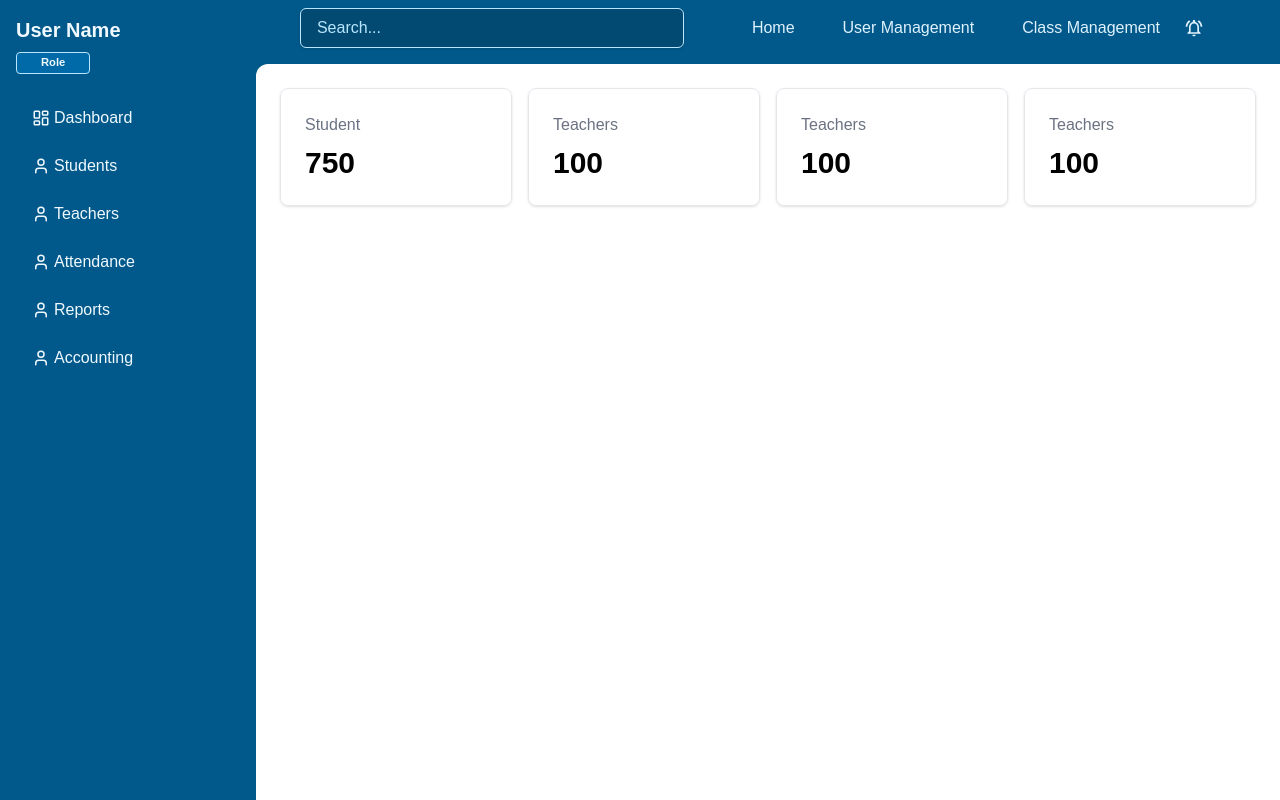
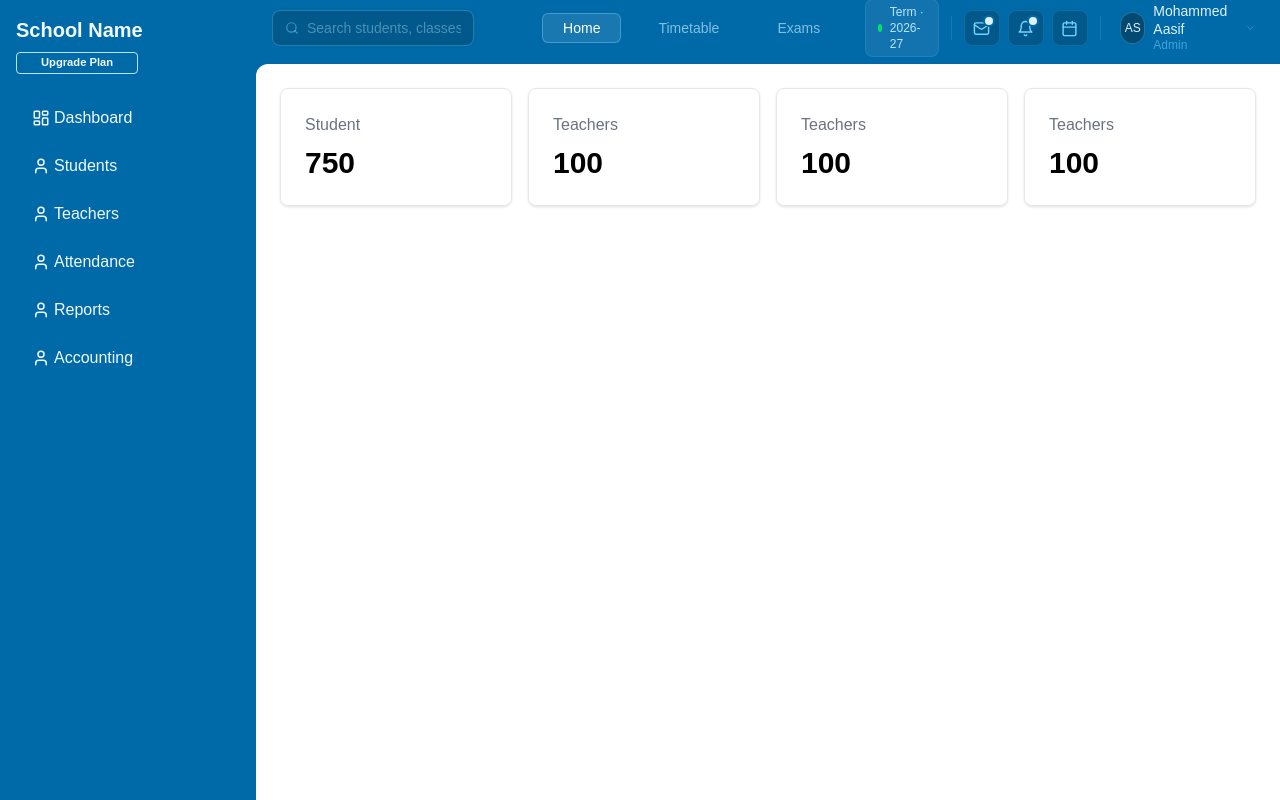
Before and after one commit to webdexx/school_saas_frontend, a React (Vite) app: page / in a window 1280 px wide. Built offline with nearby package versions, Linux system fonts and the light colour scheme.

Commit message:
Updated Navbar Styles and changed color scheme

```diff
--- a/index.html
+++ b/index.html
@@ -6,7 +6,7 @@
     <meta name="viewport" content="width=device-width, initial-scale=1.0" />
     <title>frontend</title>
   </head>
-  <body class="bg-sky-800">
+  <body class="bg-sky-700">
     <div id="root"></div>
     <script type="module" src="/src/main.tsx"></script>
   </body>
--- a/src/components/organisms/Navbar.tsx
+++ b/src/components/organisms/Navbar.tsx
@@ -1,37 +1,97 @@
-import { navbarMenu } from "@/constants/navbarMenu";
 import { useState } from "react";
-import { MdOutlineNotifications, MdOutlineNotificationsActive  } from "react-icons/md";
+import {
+  LuSearch,
+  LuMail,
+  LuBell,
+  LuCalendar,
+  LuChevronDown,
+} from "react-icons/lu";
 
 const Navbar = () => {
   const [search, setSearch] = useState("");
-  const [notifications, setNotifications] = useState(true);
+  const [activeLink, setActiveLink] = useState("Home");
 
-  const NotificationBell = notifications ? MdOutlineNotificationsActive : MdOutlineNotifications;
+  const navLinks = ["Home", "Timetable", "Exams"];
 
   return (
-    <div className="flex justify-evenly bg-sky-800 h-14 py-2 pe-8">
+    <nav className="flex items-center gap-3 bg-sky-700 h-14 px-4 rounded-xl">
+
+      {/* Search */}
+      <div className="flex items-center gap-2 bg-sky-800 border border-sky-300/30 rounded-lg px-3 h-9 w-sm">
+        <LuSearch size={16} className="text-sky-300/50" />
         <input
           type="text"
-        placeholder="Search..."
+          placeholder="Search students, classes..."
           value={search}
           onChange={(e) => setSearch(e.target.value)}
-        className="rounded-md px-4 min-w-64 w-sm h-10 outline-none bg-sky-900 border border-sky-200 shadow-sm placeholder-sky-200 text-sky-300"
+          className="bg-transparent outline-none text-sky-200 placeholder-sky-200/40 text-sm w-full"
         />
-      <div className="flex text-sky-100">
-        {navbarMenu.map((item) => (
+      </div>
+
+      {/* Nav Links */}
+      <div className="flex items-center gap-4 ml-14">
+        {navLinks.map((link) => (
           <button
-            key={item.id}
-            className="mx-2 text-left text-sky-100 hover:bg-sky-50 hover:text-sky-500 py-1 px-4 overflow-hidden"
+            key={link}
+            onClick={() => setActiveLink(link)}
+            className={`text-sm px-5 py-1 rounded-md transition-all duration-150
+              ${
+                activeLink === link
+                  ? "bg-white/10 text-white border border-sky-300/40"
+                  : "text-sky-200/70 hover:bg-white/8 hover:text-sky-100 border border-transparent"
+              }`}
           >
-            {item.label}
+            {link}
           </button>
         ))}
+      </div>
 
-        <button onClick={() => setNotifications(false)}>
-          <NotificationBell size={20}/>
+      <div className="flex-1" />
+
+      {/* Term Indicator */}
+      <div className="flex items-center gap-2 bg-white/7 border border-sky-300/15 rounded-lg px-3 py-1">
+        <div className="w-2 h-2 rounded-full bg-green-400" />
+        <span className="text-sky-200 text-xs">Term · 2026-27</span>
+      </div>
+
+      <div className="w-px h-6 bg-sky-300/15" />
+
+      {/* Action Icons */}
+      <div className="flex items-center gap-2">
+        {/* Messages */}
+        <button className="relative grid place-items-center w-9 h-9 rounded-lg bg-sky-800 border border-sky-300/15 text-sky-300 hover:bg-sky-900 transition-all">
+          <LuMail size={17} />
+          <span className="absolute top-1 right-1 w-3 h-3 rounded-full bg-sky-100 border-2 border-sky-700" />
+        </button>
+
+        {/* Notifications */}
+        <button className="relative grid place-items-center w-9 h-9 rounded-lg bg-sky-800 border border-sky-300/15 text-sky-300 hover:bg-sky-900 transition-all">
+          <LuBell size={17} />
+          <span className="absolute top-1 right-1 w-3 h-3 rounded-full bg-sky-100 border-2 border-sky-700" />
+        </button>
+
+        {/* Calendar */}
+        <button className="relative grid place-items-center w-9 h-9 rounded-lg bg-sky-800 border border-sky-300/15 text-sky-300 hover:bg-sky-900 transition-all">
+          <LuCalendar size={17} />
         </button>
       </div>
+
+      <div className="w-px h-6 bg-sky-300/15" />
+
+      {/* User Profile */}
+      <button className="flex items-center gap-2 px-2 py-1.5 rounded-lg hover:bg-white/8 transition-all">
+        <div className="w-8 h-8 rounded-full bg-sky-900 border border-sky-300/30 grid place-items-center text-sky-100 text-xs font-medium">
+          AS
         </div>
+        <div className="flex flex-col text-left">
+          <span className="text-sky-100 text-sm font-medium leading-tight">
+            Mohammed Aasif
+          </span>
+          <span className="text-sky-300/55 text-xs leading-tight">Admin</span>
+        </div>
+        <LuChevronDown size={14} className="text-sky-300/40" />
+      </button>
+    </nav>
   );
 };
 
--- a/src/components/organisms/Sidebar.tsx
+++ b/src/components/organisms/Sidebar.tsx
@@ -2,9 +2,9 @@ import { sidebarMenu } from "@/constants/sidebarMenu";
 
 const Sidebar = () => {
   return (
-    <aside className="h-full w-64 p-4 bg-sky-800 overflow-hidden">
+    <aside className="h-full w-64 p-4 bg-sky-700 overflow-hidden">
       <h2 className="mb-6 text-xl text-sky-50 font-bold flex gap-2 align-middle flex-col">
-        User Name <span className="bg-sky-700 px-6 py-0.5 h-full w-fit rounded border border-sky-200 text-tiny">Role</span>
+        School Name <span className="bg-sky-700 px-6 py-0.5 h-full w-fit rounded border border-sky-200 text-tiny">Upgrade Plan</span>
       </h2>
 
       <div className="flex flex-col gap-2">
```
Lines whose indentation alone changed are shown as unchanged.
